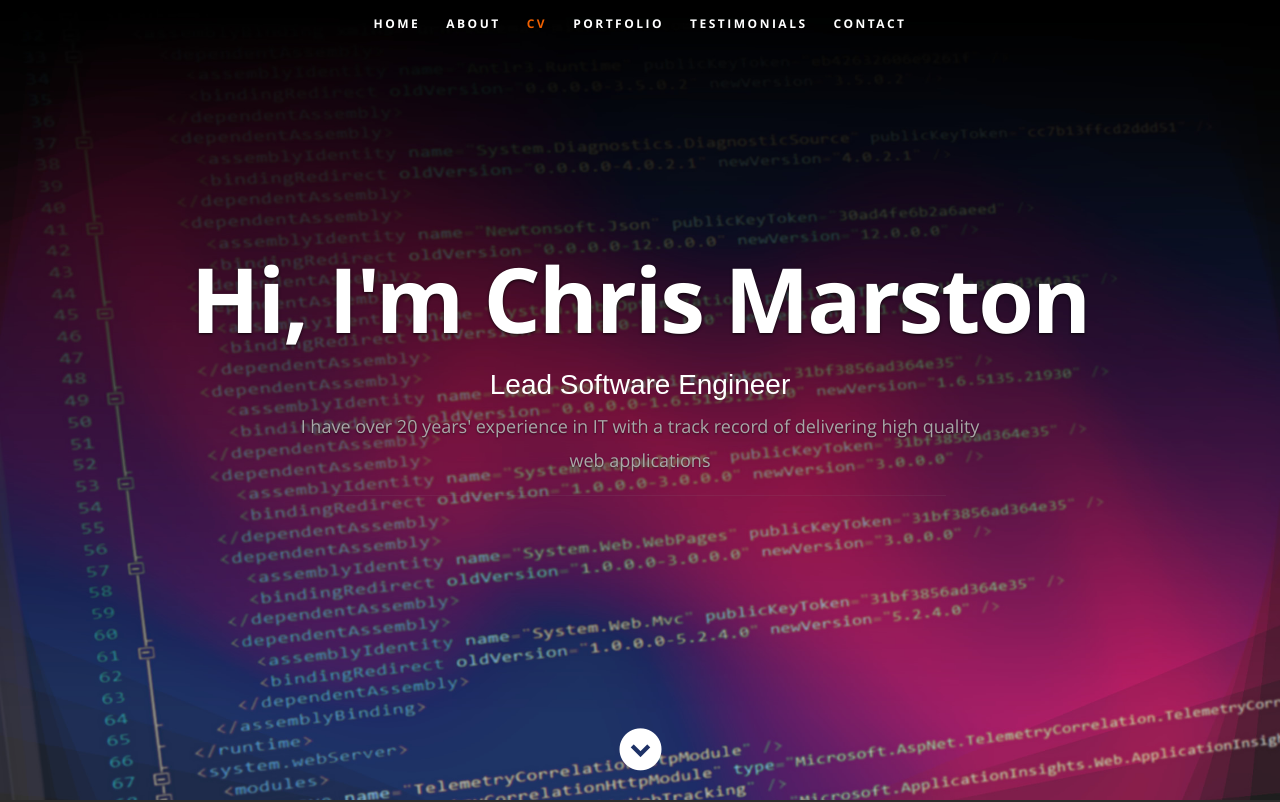
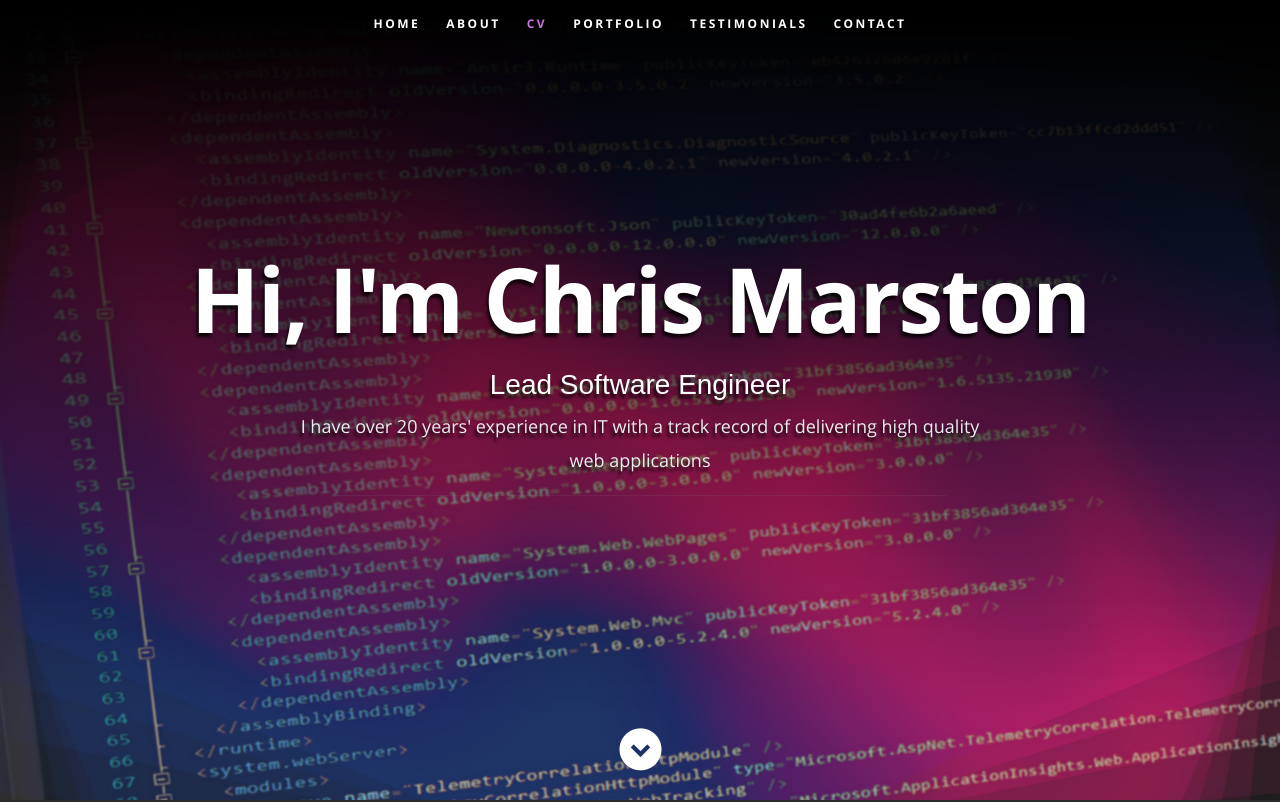
Before and after one commit to marstc1/my-cv, a React (Create React App) app: page / in a window 1280 px wide. Shown: the top 802 px of the page. Built offline with nearby package versions, Linux system fonts and the light colour scheme.

Commit message:
Styling tweaks

```diff
--- a/public/css/default.css
+++ b/public/css/default.css
@@ -424,7 +424,7 @@ a,
 a:visited {
   text-decoration: none;
   outline: 0;
-  color: #11abb0;
+  color: #720b8d;
 
   -webkit-transition: color 0.3s ease-in-out;
   -moz-transition: color 0.3s ease-in-out;
@@ -433,7 +433,7 @@ a:visited {
 }
 a:hover,
 a:focus {
-  color: #313131;
+  color: #cd73e4;
 }
 p a,
 p a:visited {
--- a/public/css/layout.css
+++ b/public/css/layout.css
@@ -73,14 +73,17 @@ header .banner-text h1 {
   color: #fff;
   letter-spacing: -2px;
   margin: 0 auto 18px auto;
-  text-shadow: 0px 1px 3px rgba(0, 0, 0, 0.8);
+  text-shadow: -2px 4px 3px rgba(0, 0, 0, 0.8);
+}
+header .banner-text h2 {
+  text-shadow: -2px 4px 3px rgba(0, 0, 0, 0.8);
 }
 header .banner-text h3 {
   font: 18px/1.9em "opensans-regular";
-  color: #a8a8a8;
+  color: #ebeeee;
   margin: 0 auto;
   width: 70%;
-  text-shadow: 0px 1px 2px rgba(0, 0, 0, 0.5);
+  text-shadow: -2px 4px 3px rgba(0, 0, 0, 0.8);
 }
 header .banner-text h3 span,
 header .banner-text h3 a {
@@ -133,7 +136,7 @@ header .scrolldown a {
   transition: all 0.3s ease-in-out;
 }
 header .scrolldown a:hover {
-  color: #11abb0;
+  color: #cd73e4;
 }
 
 /* primary navigation
@@ -204,7 +207,7 @@ ul#nav li a:active {
   background-color: transparent !important;
 }
 ul#nav li.current a {
-  color: #f06000;
+  color: #cd73e4;
 }
 
 /* ------------------------------------------------------------------ */
@@ -804,6 +807,7 @@ call-to-action .button {
   font-size: 24px;
   line-height: 48px;
   color: #fff;
+  text-shadow: -2px 4px 3px rgba(0, 0, 0, 0.8);
 }
 #testimonials blockquote cite {
   display: block;
@@ -1173,7 +1177,7 @@ footer .social-links li:first-child {
   border-radius: 100%;
 }
 #go-top a:hover {
-  background-color: #0f9095;
+  background-color: #cd73e4;
 }
 .sr-only {
   display: none;
--- a/public/css/media-queries.css
+++ b/public/css/media-queries.css
@@ -118,7 +118,7 @@
     width: 48px;
     height: 48px;
     text-align: left;
-    background-color: #cc5200;
+    background-color: #720b8d;
     position: relative;
     border: none;
     float: right;
```
